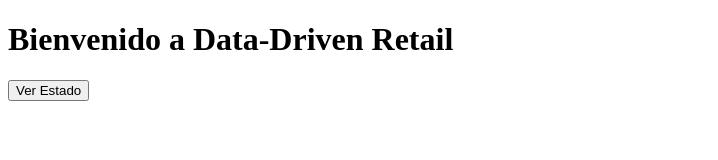
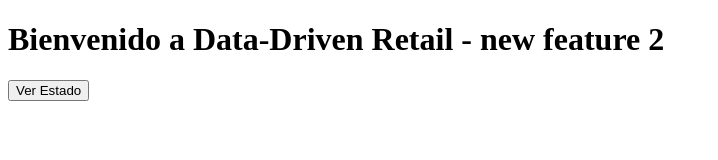
Before and after one commit to dbanegasl/retail-app, a plain HTML site: page public/index.html in a window 1280 px wide. Shown: the whole page, without its empty margins (0-718 px from the left). Drawn offline with Linux system fonts and the light colour scheme.

Commit message:
Add new line in readme and index

```diff
--- a/public/index.html
+++ b/public/index.html
@@ -2,11 +2,11 @@
 <html lang="es">
 <head>
     <meta charset="UTF-8">
-    <title>Data-Driven Retail</title>
+    <title>Data-Driven Retail v2</title>
     <link rel="stylesheet" href="css/styles.css">
 </head>
 <body>
-    <h1 id="titulo">Bienvenido a Data-Driven Retail</h1>
+    <h1 id="titulo">Bienvenido a Data-Driven Retail - new feature 2</h1>
     <button id="btn-estado">Ver Estado</button>
     <script src="js/main.js"></script>
 </body>
```
Also changed, not shown: README.md, 1 other file.
